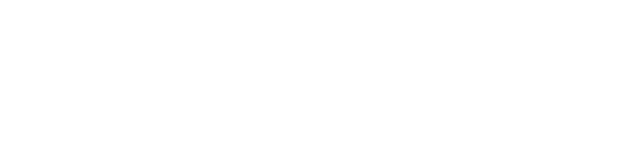
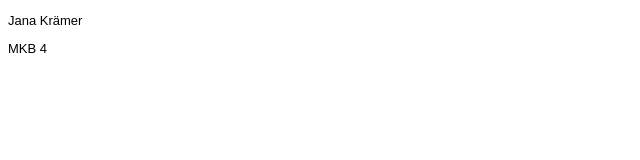
Before and after one commit to JanaKraemer/JanaKraemer, a plain HTML site: page Steckbrief/steckbrief.htm in a window 1280 px wide. Shown: the whole page, without its empty margins (0-640 px from the left). Drawn offline with Linux system fonts and the light colour scheme.

Commit message:
Add files via upload

```diff
--- a/Steckbrief/steckbrief.htm
+++ b/Steckbrief/steckbrief.htm
@@ -12,6 +12,7 @@ body {
 </style>
 </head>
 <body>
-	<!-- Hier die Links zu den gelösten Aufgaben einstellen, aktuelle oben, alte stehen lassen! Format: Aufgabenbezeichnung, Datum -->
+	<p>Jana Krämer</p>
+	<p>MKB 4</p><!-- Hier die Links zu den gelösten Aufgaben einstellen, aktuelle oben, alte stehen lassen! Format: Aufgabenbezeichnung, Datum -->
 </body>
 </html>
```
